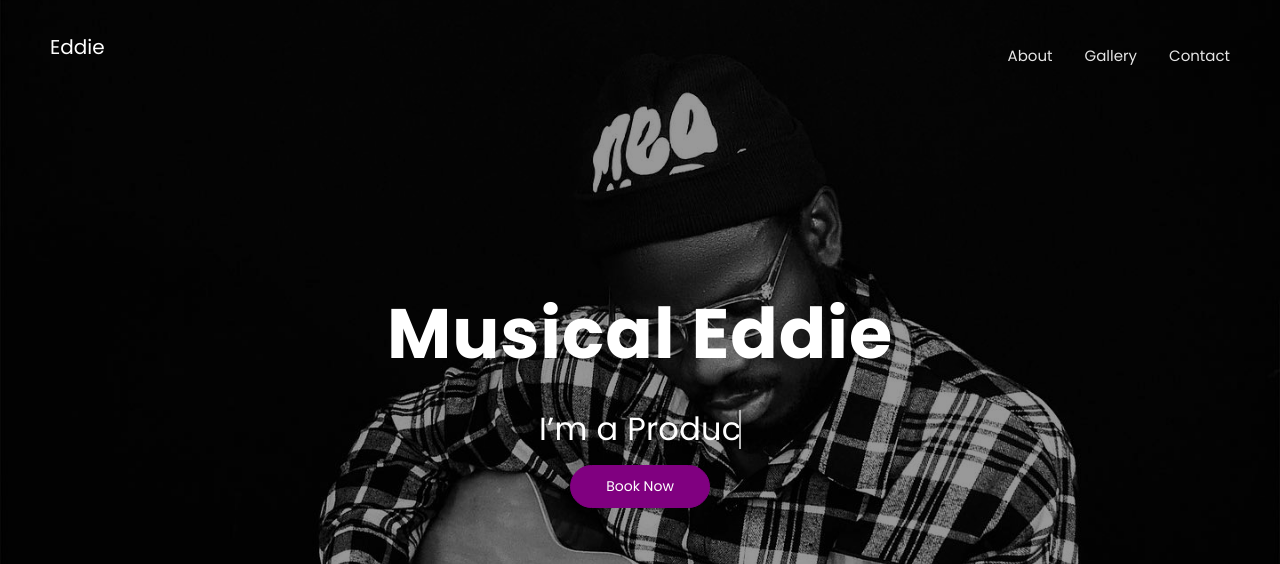
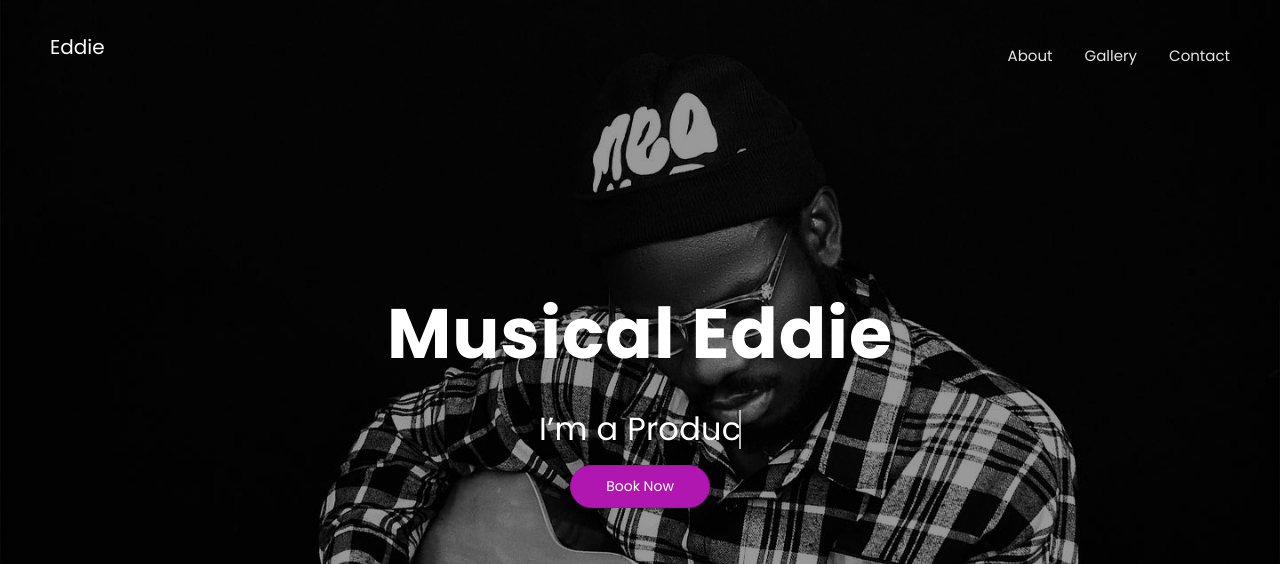
Before and after one commit to Favour-ag/Eddie-Portfolio-Website, a plain HTML site: page index.html in a window 1280 px wide. In both pictures the pointer is over the button "Book Now". Shown: the top 564 px of the page. Drawn offline with Linux system fonts and the light colour scheme.

Commit message:
modifications

```diff
--- a/template/css/colors/main-darkgreen.css
+++ b/template/css/colors/main-darkgreen.css
@@ -163,6 +163,11 @@ a:not(.btn):hover {
   border-color: rgb(175, 10, 175) !important;
   box-shadow: none !important;
 }
+.btn.button-scheme:hover {
+  background-color: rgb(176, 23, 176) !important;
+  border-color: rgb(175, 10, 175) !important;
+  box-shadow: none !important;
+}
 .btn.button-outline {
   background-color: transparent !important;
   border: 1px solid purple !important;
```
